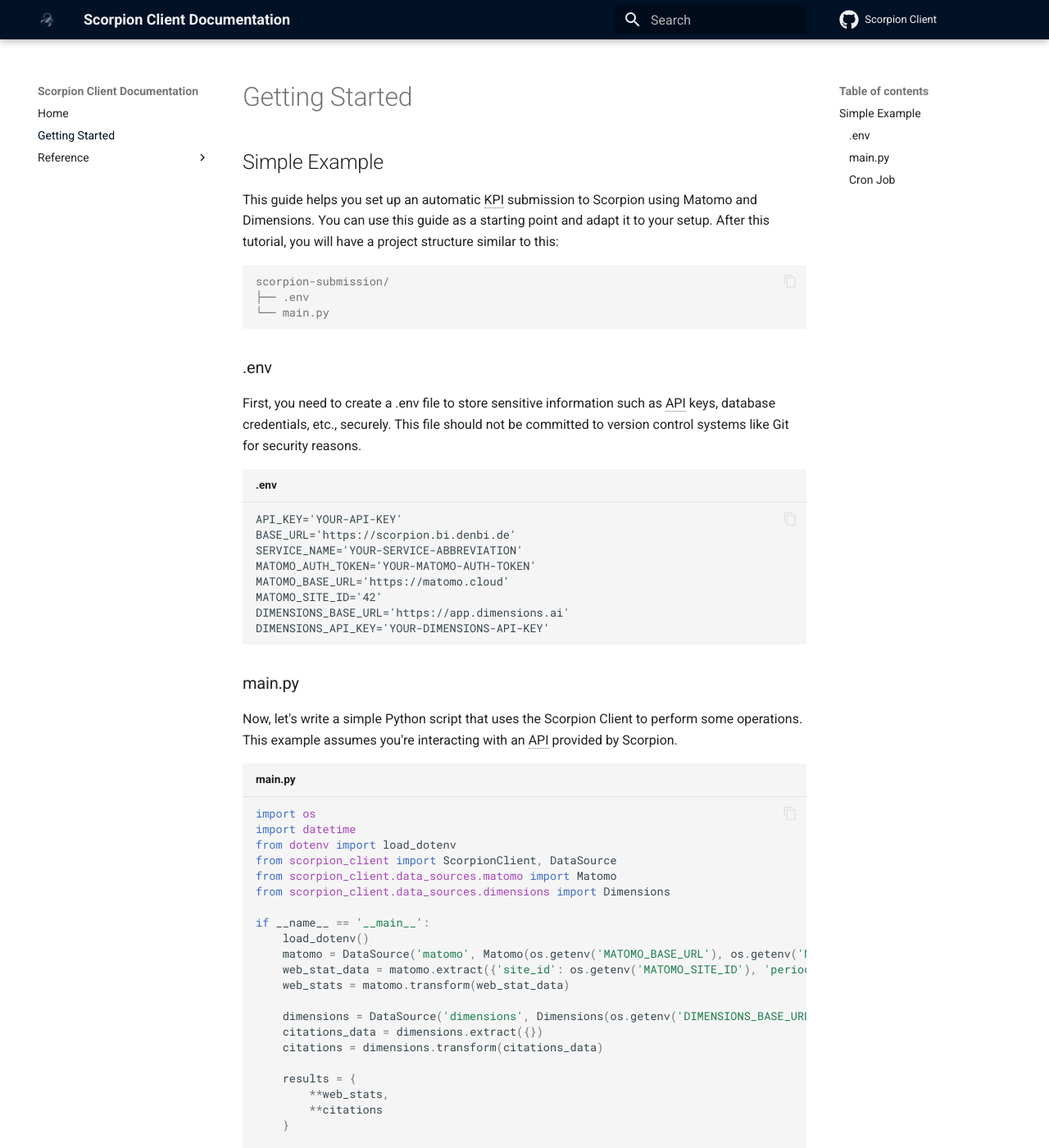
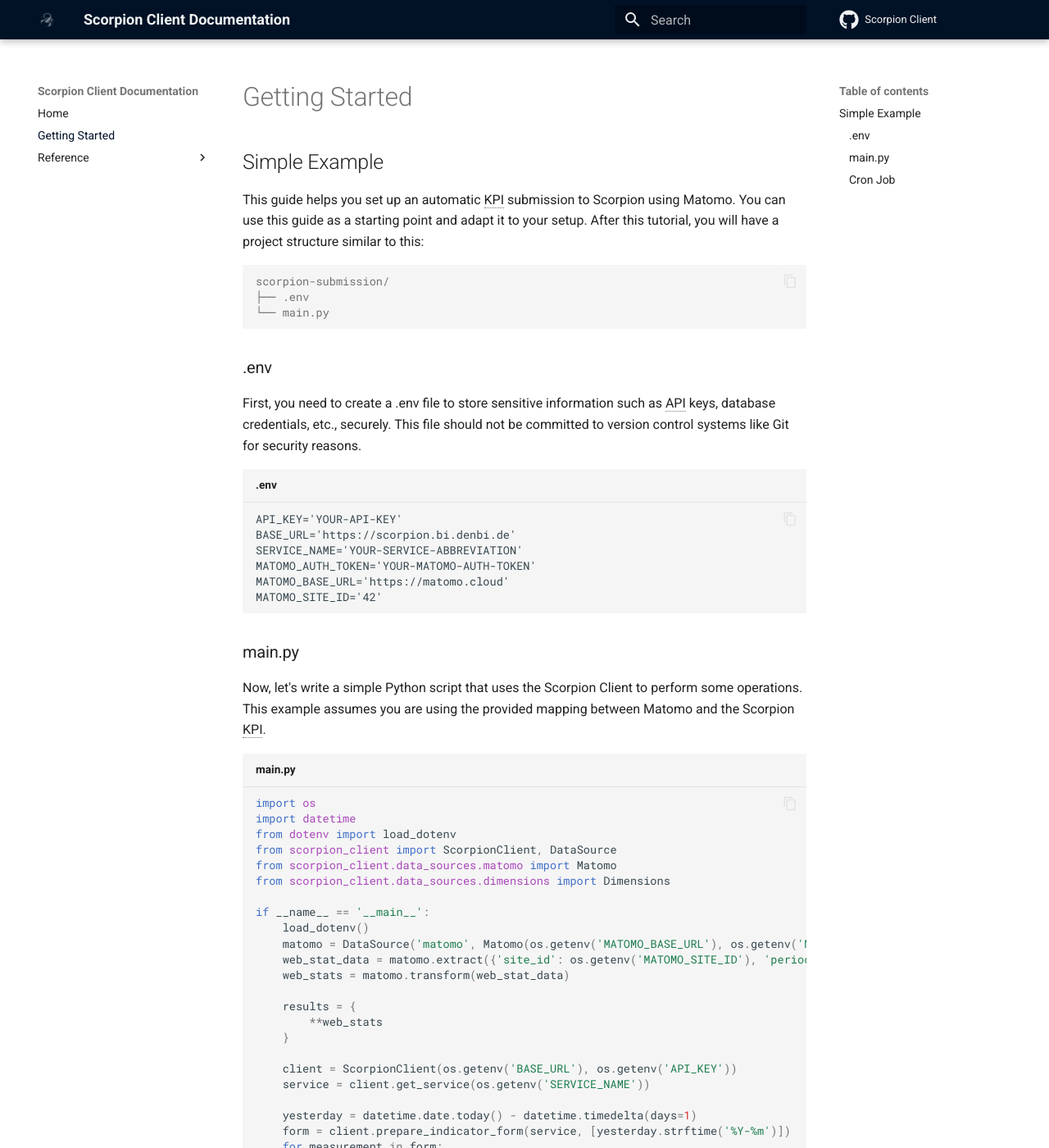
Before and after one commit to IPK-BIT/scorpion-client, an MkDocs documentation site: the page built from docs/getting-started.md, in a window 1280 px wide and 1400 px high. Shown: the whole window at 82% size. Built offline with MkDocs 1.6.1 and Material for MkDocs 9.7.7, drawn with Linux system fonts in a browser that asks for light colours; comment, search, counter and statistics services are not loaded.

Commit message:
Added NocoDB Plugin and updated Docs

````diff
--- a/docs/getting-started.md
+++ b/docs/getting-started.md
@@ -2,7 +2,7 @@
 
 ## Simple Example
 
-This guide helps you set up an automatic KPI submission to Scorpion using Matomo and Dimensions. You can use this guide as a starting point and adapt it to your setup.
+This guide helps you set up an automatic KPI submission to Scorpion using Matomo. You can use this guide as a starting point and adapt it to your setup.
 After this tutorial, you will have a project structure similar to this:
 
 ```console
@@ -22,13 +22,11 @@
 MATOMO_AUTH_TOKEN='YOUR-MATOMO-AUTH-TOKEN'
 MATOMO_BASE_URL='https://matomo.cloud'
 MATOMO_SITE_ID='42'
-DIMENSIONS_BASE_URL='https://app.dimensions.ai'
-DIMENSIONS_API_KEY='YOUR-DIMENSIONS-API-KEY'
 ```
 
 ### main.py
 
-Now, let's write a simple Python script that uses the Scorpion Client to perform some operations. This example assumes you're interacting with an API provided by Scorpion.
+Now, let's write a simple Python script that uses the Scorpion Client to perform some operations. This example assumes you are using the provided mapping between Matomo and the Scorpion KPI.
 
 ```py title="main.py"
 import os
@@ -44,13 +42,8 @@
     web_stat_data = matomo.extract({'site_id': os.getenv('MATOMO_SITE_ID'), 'period': 'month', 'date': 'lastMonth'})
     web_stats = matomo.transform(web_stat_data)
 
-    dimensions = DataSource('dimensions', Dimensions(os.getenv('DIMENSIONS_BASE_URL'), os.getenv('DIMENSIONS_API_KEY')))
-    citations_data = dimensions.extract({})
-    citations = dimensions.transform(citations_data)
-
     results = {
-        **web_stats,
-        **citations
+        **web_stats
     }
 
     client = ScorpionClient(os.getenv('BASE_URL'), os.getenv('API_KEY'))
--- a/mkdocs.yml
+++ b/mkdocs.yml
@@ -10,8 +10,8 @@
     - Plugins: reference/plugins.md
     - Data Sources:
       - Overview: reference/data-source-plugins/overview.md
-      - Dimensions: reference/data-source-plugins/dimensions.md
       - Matomo: reference/data-source-plugins/matomo.md
+      - NocoDB: reference/data-source-plugins/nocodb.md
 theme:
   name: material
   logo: assets/favicon.png
````
Also changed, not shown: docs/reference/data-source-plugins/dimensions.md (deleted, +0 -21 lines), docs/reference/data-source-plugins/nocodb.md (added, +39 -0 lines), 2 other files.
